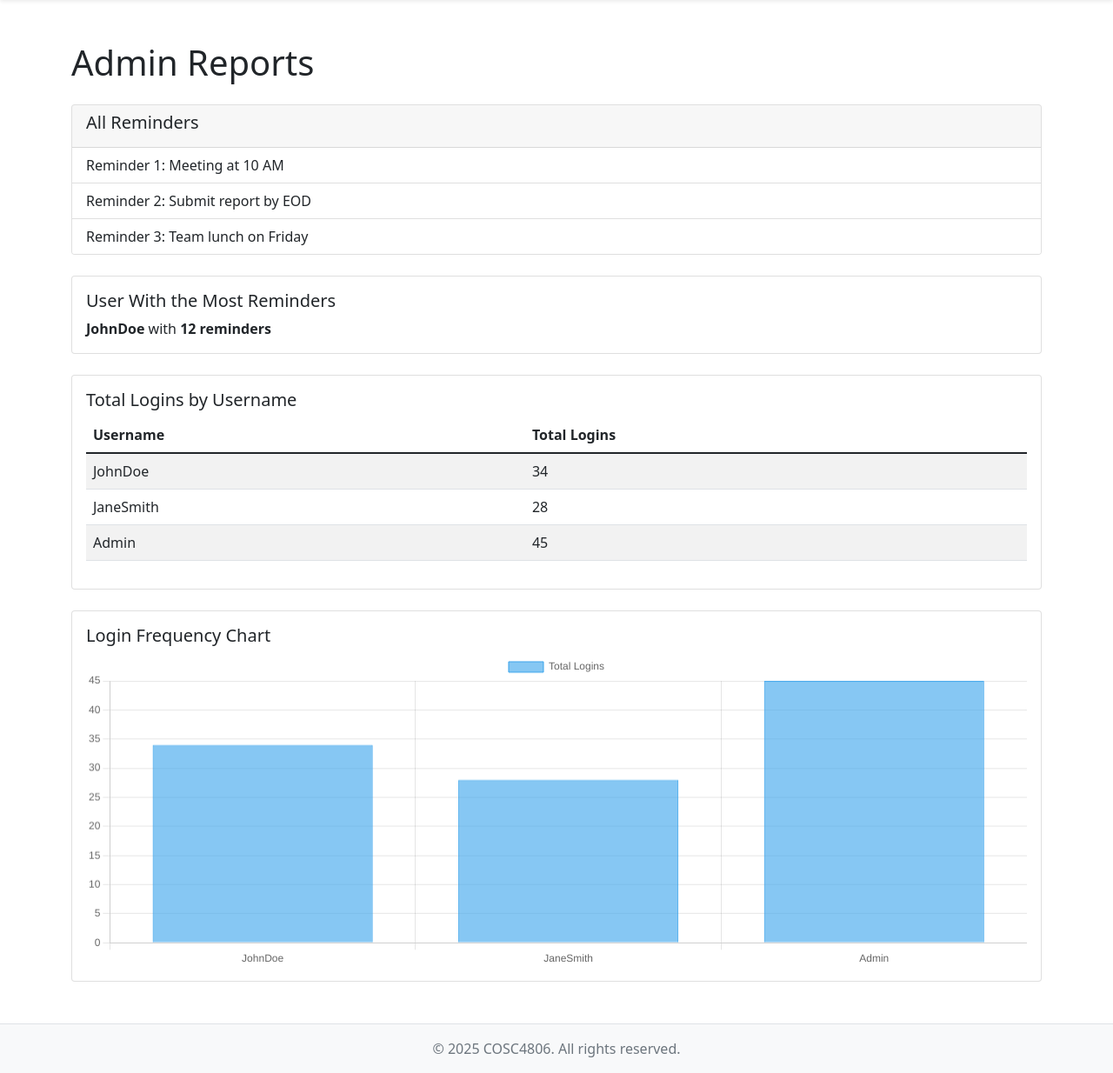
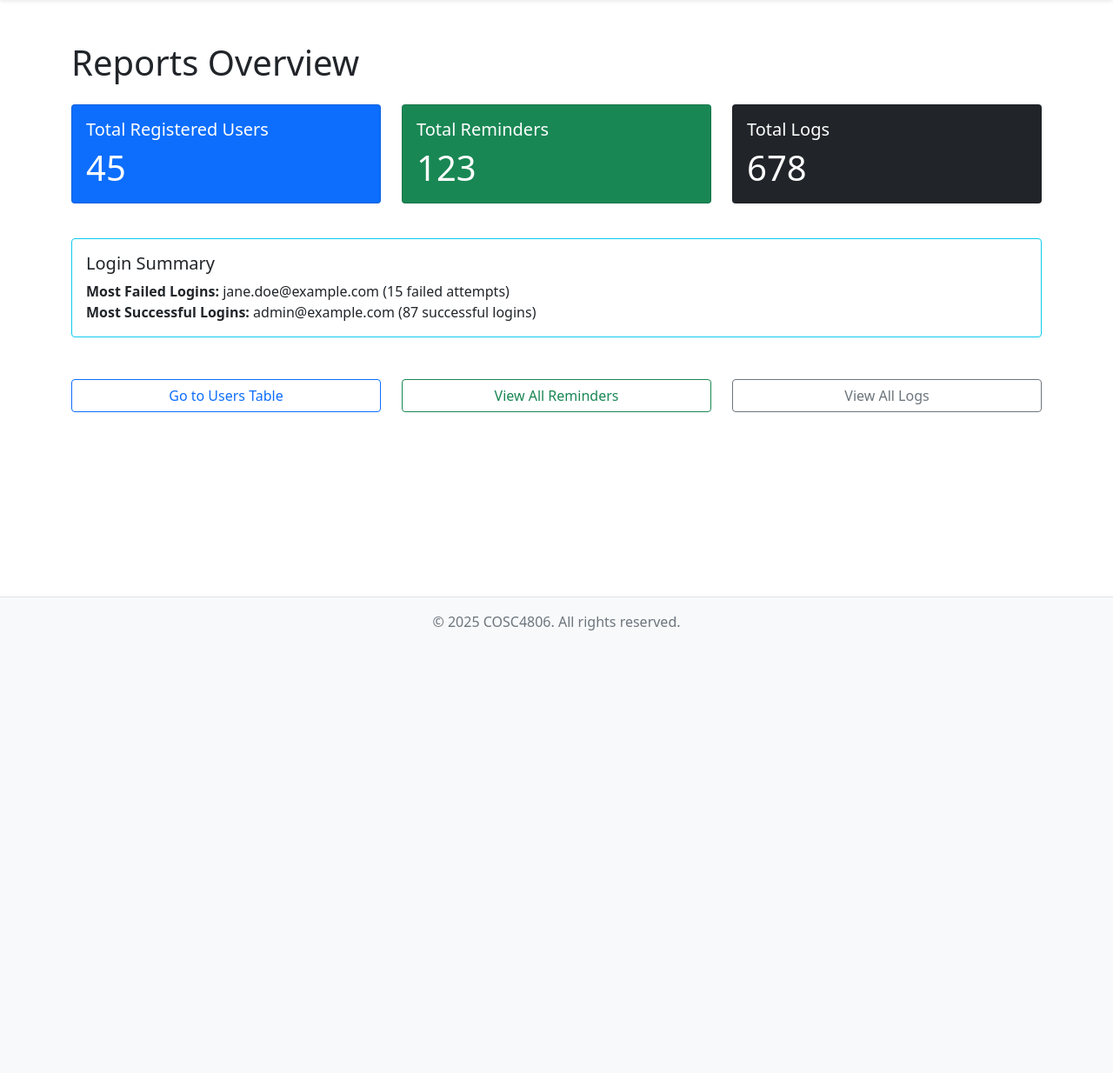
Before and after one commit to Harsh-Tuwar/cosc-4806-5, a PHP site: page /reports in a window 1280 px wide. Shown: the part 57-1291 px from the top of the page at 87% size. After the commit the page ends 782 px from the top, so only its background shows below. Run offline with PHP 8.4, Linux system fonts and the light colour scheme; the visitor is signed in with stand-in values (Sample User, id 1); data that the repository does not hold is empty.

Commit message:
refactored landing page for reports

```diff
--- a/app/views/reports/index.php
+++ b/app/views/reports/index.php
@@ -1,85 +1,60 @@
 <?php require_once 'app/views/templates/header.php' ?>
 
 <div class="container mt-5">
-  <div class="page-header mb-4">
-    <h1>Admin Reports</h1>
-  </div>
+  <h1 class="mb-4">Reports Overview</h1>
 
-  <!-- View All Reminders -->
-  <div class="card mb-4">
-    <div class="card-header">
-      <h5>All Reminders</h5>
+  <div class="row mb-4">
+    <div class="col-md-4">
+      <div class="card text-white bg-primary mb-3">
+        <div class="card-body">
+          <h5 class="card-title">Total Registered Users</h5>
+          <p class="card-text display-6">45</p>
+        </div>
+      </div>
     </div>
-    <ul class="list-group list-group-flush">
-      <li class="list-group-item">Reminder 1: Meeting at 10 AM</li>
-      <li class="list-group-item">Reminder 2: Submit report by EOD</li>
-      <li class="list-group-item">Reminder 3: Team lunch on Friday</li>
-    </ul>
-  </div>
-
-  <!-- Most Reminders by User -->
-  <div class="card mb-4">
-    <div class="card-body">
-      <h5 class="card-title">User With the Most Reminders</h5>
-      <p class="card-text"><strong>JohnDoe</strong> with <strong>12 reminders</strong></p>
+    <div class="col-md-4">
+      <div class="card text-white bg-success mb-3">
+        <div class="card-body">
+          <h5 class="card-title">Total Reminders</h5>
+          <p class="card-text display-6">123</p>
+        </div>
+      </div>
+    </div>
+    <div class="col-md-4">
+      <div class="card text-white bg-dark mb-3">
+        <div class="card-body">
+          <h5 class="card-title">Total Logs</h5>
+          <p class="card-text display-6">678</p>
+        </div>
+      </div>
     </div>
   </div>
 
-  <!-- Total Logins Table -->
-  <div class="card mb-4">
-    <div class="card-body">
-      <h5 class="card-title">Total Logins by Username</h5>
-      <table class="table table-striped">
-        <thead>
-          <tr>
-            <th>Username</th>
-            <th>Total Logins</th>
-          </tr>
-        </thead>
-        <tbody>
-          <tr><td>JohnDoe</td><td>34</td></tr>
-          <tr><td>JaneSmith</td><td>28</td></tr>
-          <tr><td>Admin</td><td>45</td></tr>
-        </tbody>
-      </table>
+  <div class="row mb-5">
+    <div class="col-md-12">
+      <div class="card border-info">
+        <div class="card-body">
+          <h5 class="card-title">Login Summary</h5>
+          <p class="card-text">
+            <strong>Most Failed Logins:</strong> jane.doe@example.com (15 failed attempts)<br>
+            <strong>Most Successful Logins:</strong> admin@example.com (87 successful logins)
+          </p>
+        </div>
+      </div>
     </div>
   </div>
 
-  <!-- Bonus Chart -->
-  <div class="card mb-5">
-    <div class="card-body">
-      <h5 class="card-title">Login Frequency Chart</h5>
-      <canvas id="loginChart" height="100"></canvas>
+  <div class="row">
+    <div class="col-md-4">
+      <a href="/users" class="btn btn-outline-primary w-100">Go to Users Table</a>
+    </div>
+    <div class="col-md-4">
+      <a href="/reminders" class="btn btn-outline-success w-100">View All Reminders</a>
+    </div>
+    <div class="col-md-4">
+      <a href="/logs" class="btn btn-outline-secondary w-100">View All Logs</a>
     </div>
   </div>
 </div>
 
-<script src="https://cdn.jsdelivr.net/npm/chart.js"></script>
-<script>
-  const ctx = document.getElementById('loginChart').getContext('2d');
-  new Chart(ctx, {
-    type: 'bar',
-    data: {
-      labels: ['JohnDoe', 'JaneSmith', 'Admin'],
-      datasets: [{
-        label: 'Total Logins',
-        data: [34, 28, 45],
-        backgroundColor: 'rgba(54, 162, 235, 0.6)',
-        borderColor: 'rgba(54, 162, 235, 1)',
-        borderWidth: 1
-      }]
-    },
-    options: {
-      scales: {
-        y: {
-          beginAtZero: true,
-          ticks: {
-            stepSize: 5
-          }
-        }
-      }
-    }
-  });
-</script>
-
 <?php require_once 'app/views/templates/footer.php' ?>
```
